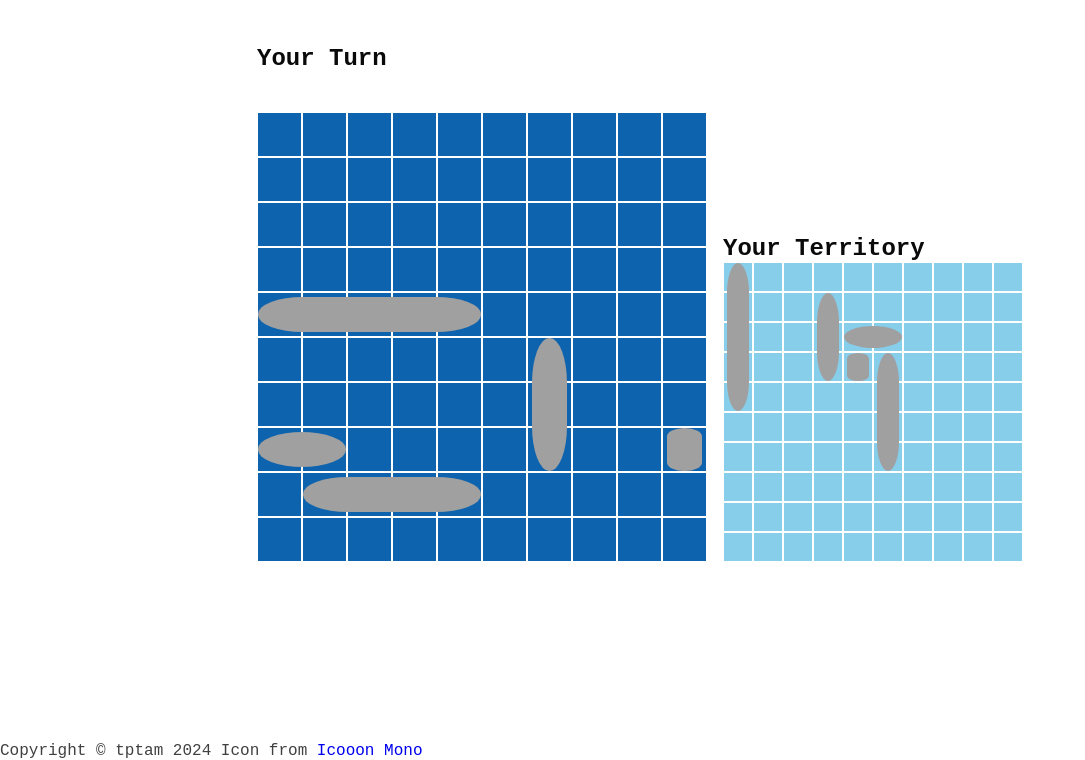
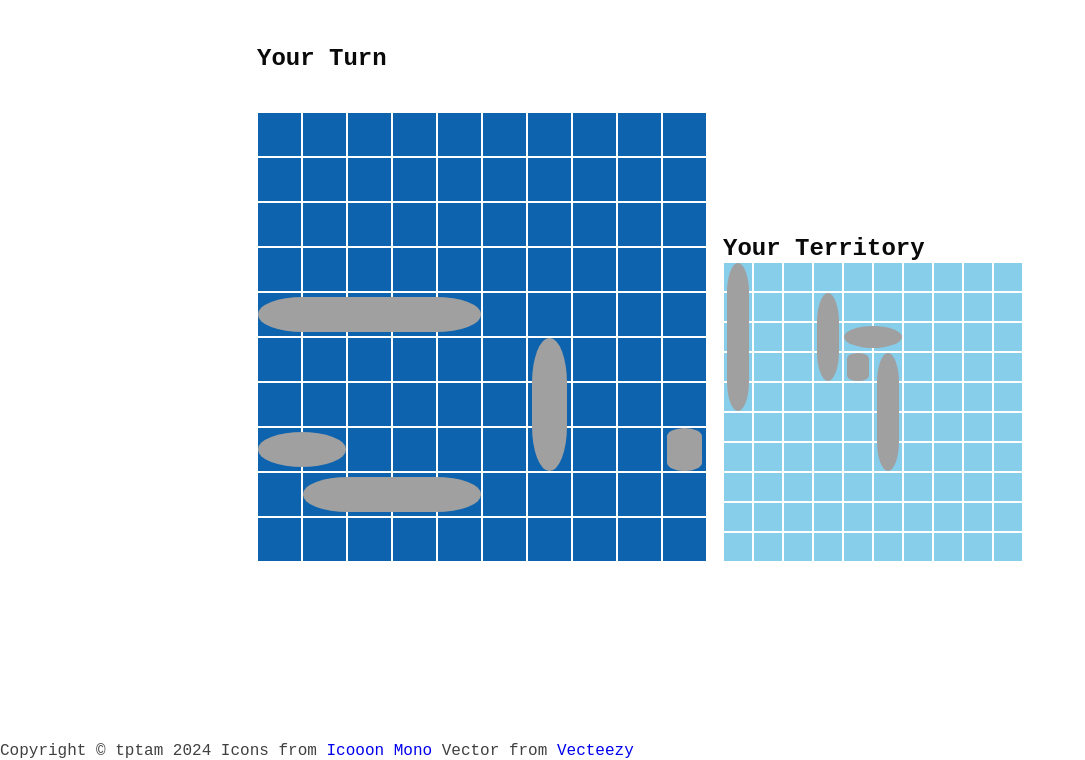
Before and after one commit to tptam/odin-battleship, a website built with webpack: page src/index.html in a window 1280 px wide. Shown: the part 40-800 px from the top of the page, without its empty margins (0-1085 px from the left). Built offline with nearby package versions, Linux system fonts and the light colour scheme; what PubSub would draw is missing.

Commit message:
feat: add HTML tags for asset links

```diff
--- a/src/index.html
+++ b/src/index.html
@@ -14,7 +14,8 @@
     </div>
     <footer>
         <span class="copyright">Copyright © tptam 2024</span>
-        <span class="asset">Icon from <a href="https://icooon-mono.com/16241-explosion-icon/?lang=en">Icooon Mono</a></span>
+        <span class="asset">Icons from <a href="https://icooon-mono.com/16241-explosion-icon/?lang=en">Icooon Mono</a></span>
+        <span class="asset">Vector from <a href="https://www.vecteezy.com/vector-art/8329203-army-ship-icon-style">Vecteezy</a></span>
     </footer>
 </body>
 </html>
```
